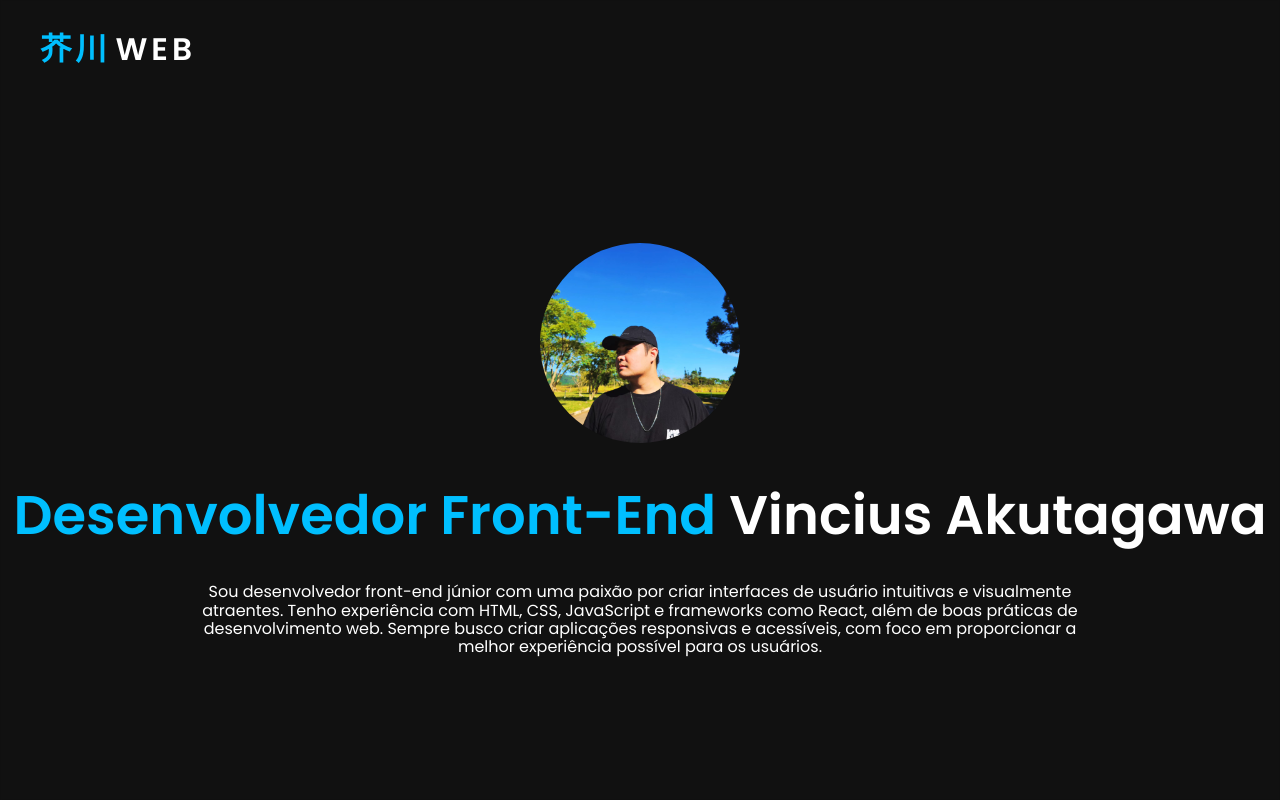
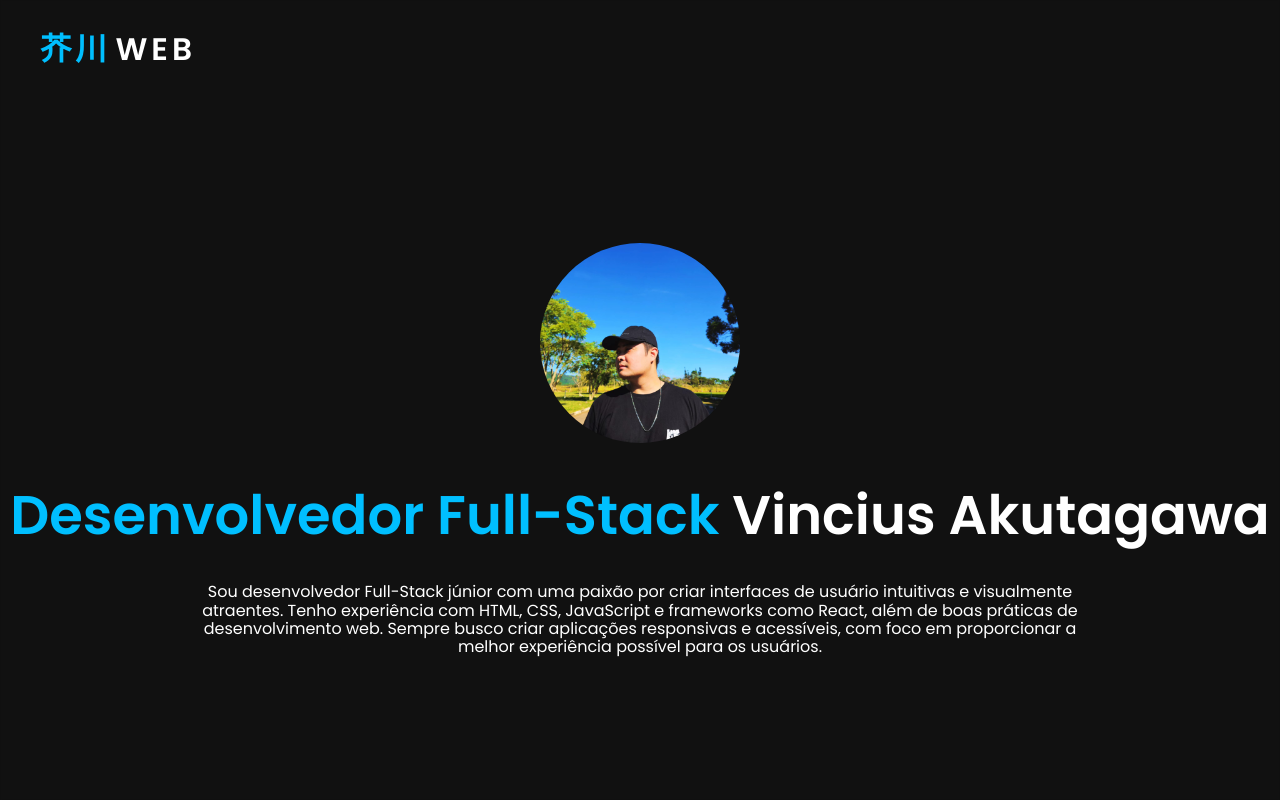
Before and after one commit to ViniciusShinokawa/Vinicius-Front-End, a plain HTML site: page index.html in a window 1280 px wide. Shown: the top 800 px of the page. Drawn offline with nearby package versions, Linux system fonts and the light colour scheme.

Commit message:
Update index.html

```diff
--- a/index.html
+++ b/index.html
@@ -30,9 +30,9 @@
         <section>
             <div class="textBox">
                 <img src="./img/9f73ac7b-6883-4844-9227-add950c212e6.jpg" class="photo" alt="">
-                <h1><span>Desenvolvedor Front-End</span> Vincius Akutagawa</h1>
+                <h1><span>Desenvolvedor Full-Stack</span> Vincius Akutagawa</h1>
                 <div class="main-text">
-                <p>Sou desenvolvedor front-end júnior com uma paixão por criar interfaces de usuário intuitivas e
+                <p>Sou desenvolvedor Full-Stack júnior com uma paixão por criar interfaces de usuário intuitivas e
                     visualmente atraentes. Tenho experiência com HTML, CSS, JavaScript e frameworks como React, além de
                     boas práticas de desenvolvimento web. Sempre busco criar aplicações responsivas e acessíveis, com
                     foco em proporcionar a melhor experiência possível para os usuários.</p>
```
